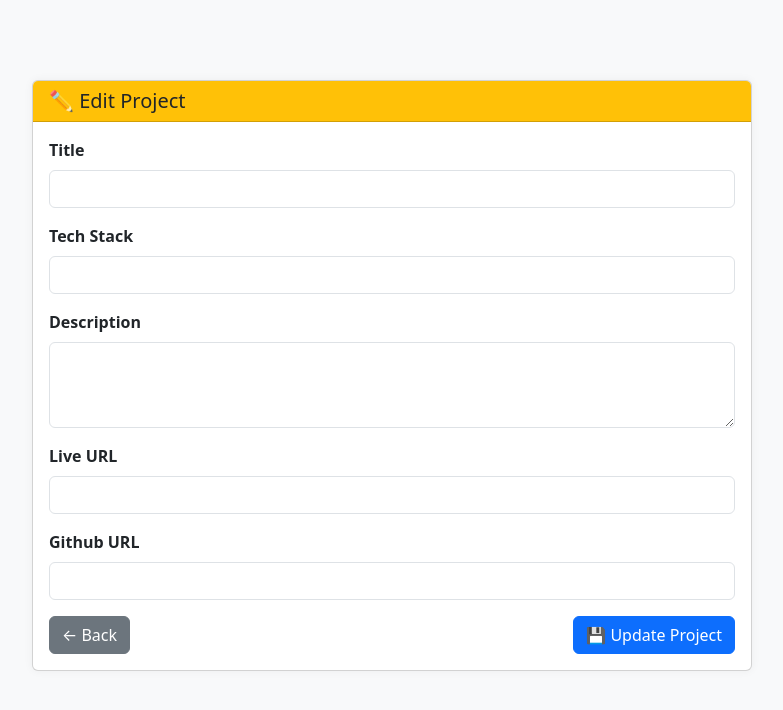
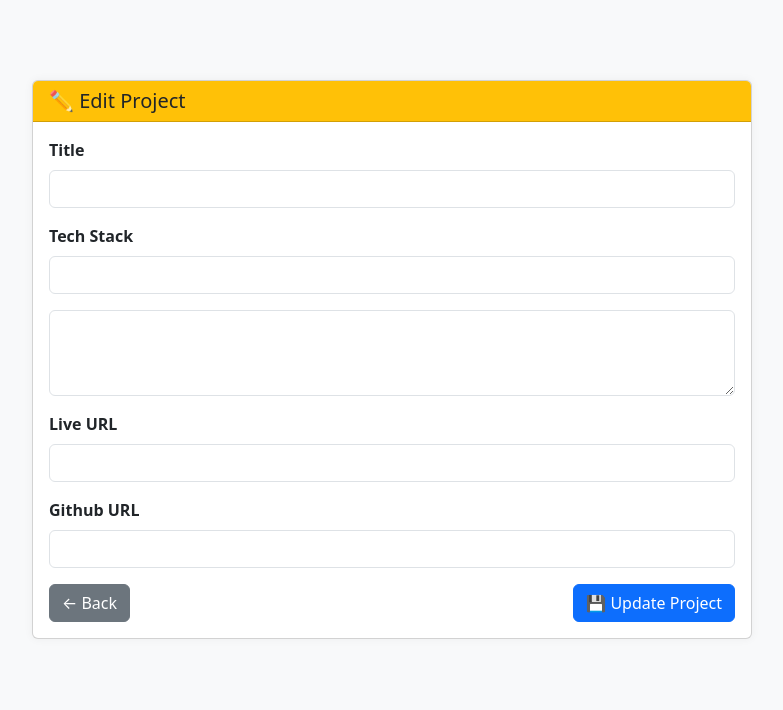
Before and after one commit to dohoa00248/portfolio, a Node server app: template src/views/project-detail.ejs in a window 1280 px wide. Shown: the top 710 px of the page, without its empty margins (248-1031 px from the left). Run offline with Node 20, Linux system fonts and the light colour scheme; the template is opened without the code that fills it, so the values that code supplies are empty; some libraries are stand-ins or nearby versions.

```diff
--- a/src/views/project-detail.ejs
+++ b/src/views/project-detail.ejs
@@ -54,7 +54,6 @@
             </div>
 
             <div class="mb-3">
-              <label class="form-label fw-bold">Description</label>
               <textarea
                 class="form-control"
                 name="description"
```
